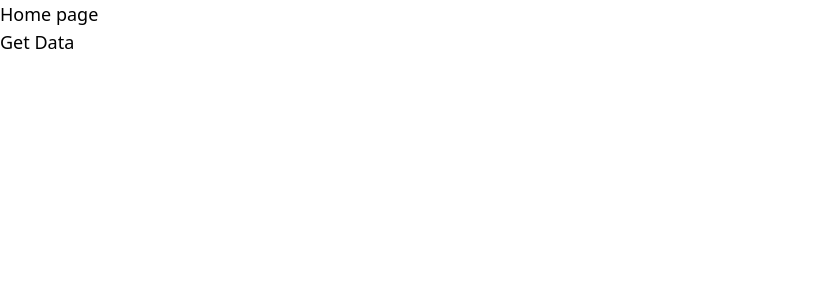
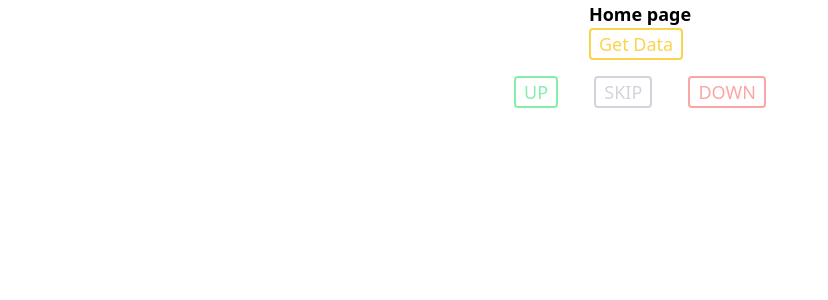
Before and after one commit to Dawood-Siddique/fin_tool_django, a Django app: page / in a window 1280 px wide. Shown: the top 300 px of the page, without its empty margins (0-828 px from the left). Run offline with Django 5.2, Linux system fonts and the light colour scheme; some libraries are stand-ins or nearby versions.

Commit message:
update the view of screen without button function

```diff
--- a/apps/home/templates/home.html
+++ b/apps/home/templates/home.html
@@ -3,9 +3,21 @@
 <script src="https://cdn.plot.ly/plotly-latest.min.js"></script>
 {% endblock %}
 {% block body%}
-<h1 class="text-lg">Home page</h1>
-<button id="chart-btn" class="text-lg flex items-center">Get Data</button>
-<pre id="chart"></pre>
+<div class="min-h-screen flex flex-col items-center">
+    <div>
+        <h1 class="text-lg font-bold">Home page</h1>
+        <button id="chart-btn" class="text-lg flex border-2 rounded  px-2 border-amber-300 text-amber-300">Get Data</button>
+    </div>
+    <div>
+        <pre id="chart"></pre>
+    </div>
+    <!-- <div class="flex flex-row"> -->
+    <div>
+        <button class="text-lg border-2 rounded  px-2 m-4 border-green-300 text-green-300">UP</button>
+        <button class="text-lg border-2 rounded  px-2 m-4 border-gray-300 text-gray-300">SKIP</button>
+        <button class="text-lg border-2 rounded  px-2 m-4 border-red-300 text-red-300">DOWN</button>
+    </div>
+</div>
 
 <script>
     document.getElementById('chart-btn').addEventListener('click', function () {
```
